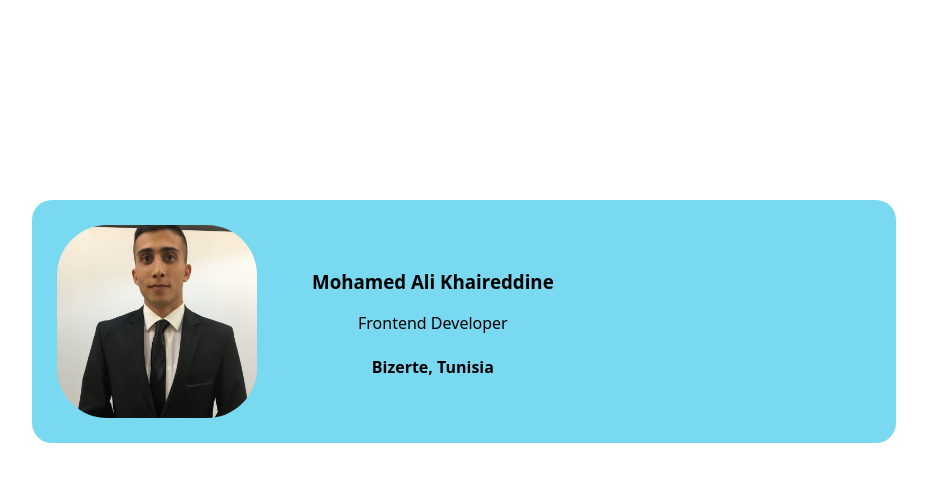
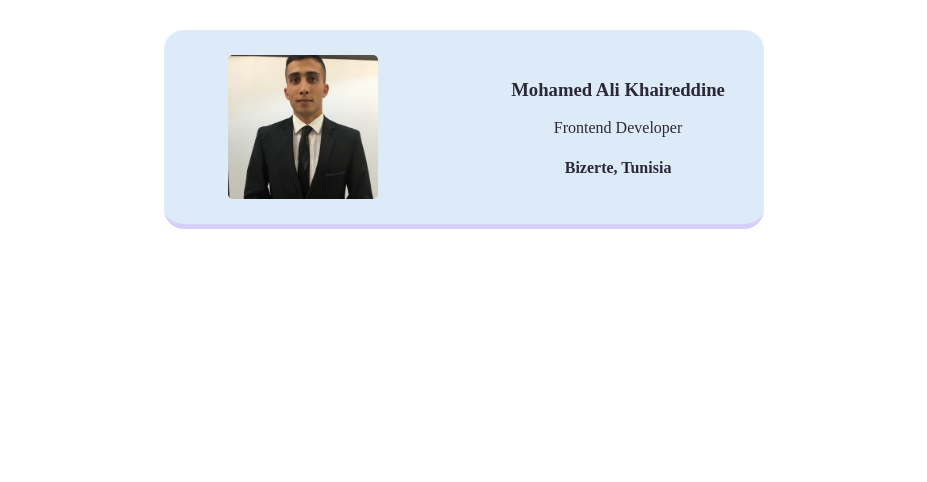
Before and after one commit to dalikh1/digital-business-card, a plain HTML site: page index.html in a window 1280 px wide. Shown: the whole page, without its empty margins (176-1103 px from the left). Drawn offline with Linux system fonts and the light colour scheme.

Commit message:
adding some modification on design

```diff
--- a/style.css
+++ b/style.css
@@ -1,19 +1,26 @@
 .card {
    display: flex;
-   margin: 200px;
-   background: rgb(120, 217, 241);
+   justify-content:space-around ;
+   margin-left: auto;
+   margin-right: auto;
+
+   background: #ddebf8;
    border-radius: 20px;
+   width: 600px;
+   border-bottom: 5px solid #d8cefe;
 }
 
-    div{
-        margin-top: 50px;
+div{
+        margin-top: 30px;
         margin-left: 30px;
         text-align: center;
-        font-family: system-ui, -apple-system, BlinkMacSystemFont, 'Segoe UI', Roboto, Oxygen, Ubuntu, Cantarell, 'Open Sans', 'Helvetica Neue', sans-serif;
+        color: #2b2839;
+
 }
 .image {
-    width: 200px;
-    border-radius: 50px;
-    margin: 25px;
+        width: 150px;
+        border-radius: 5px;
+        margin: 25px;
+        padding-left: 0px;
 
-}
+    }
```
